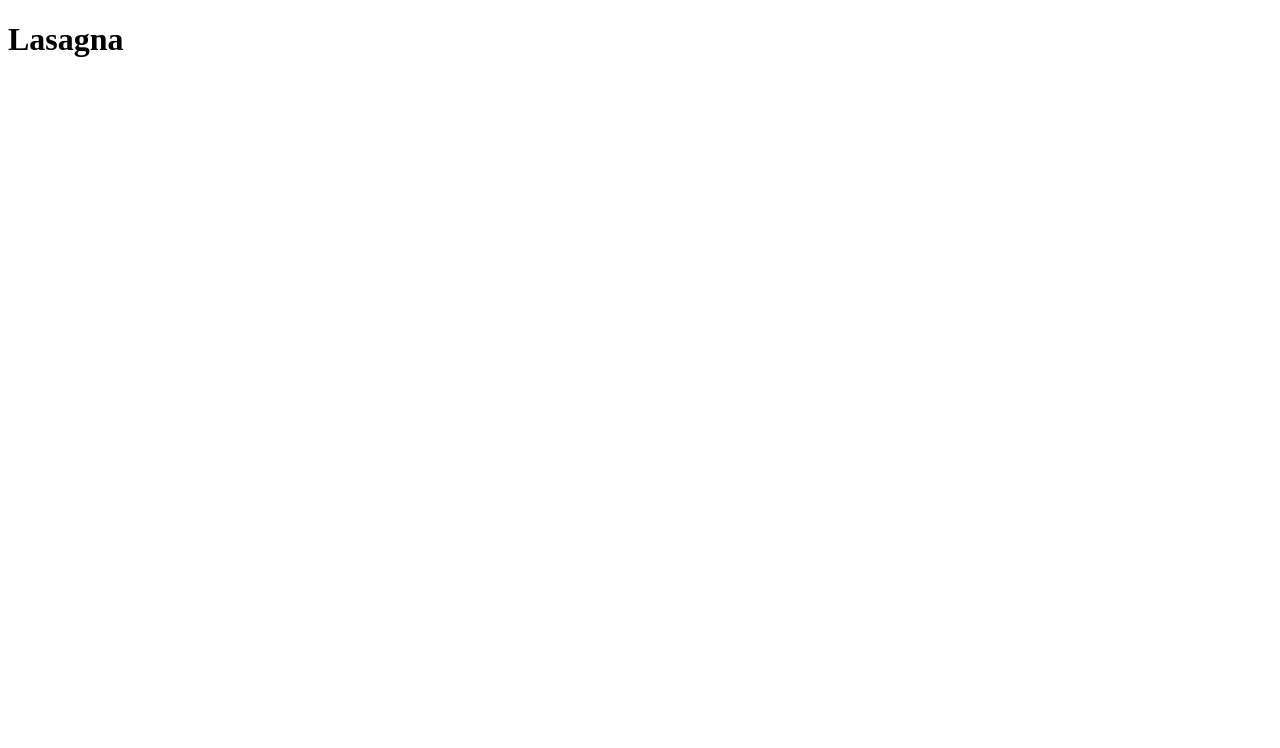
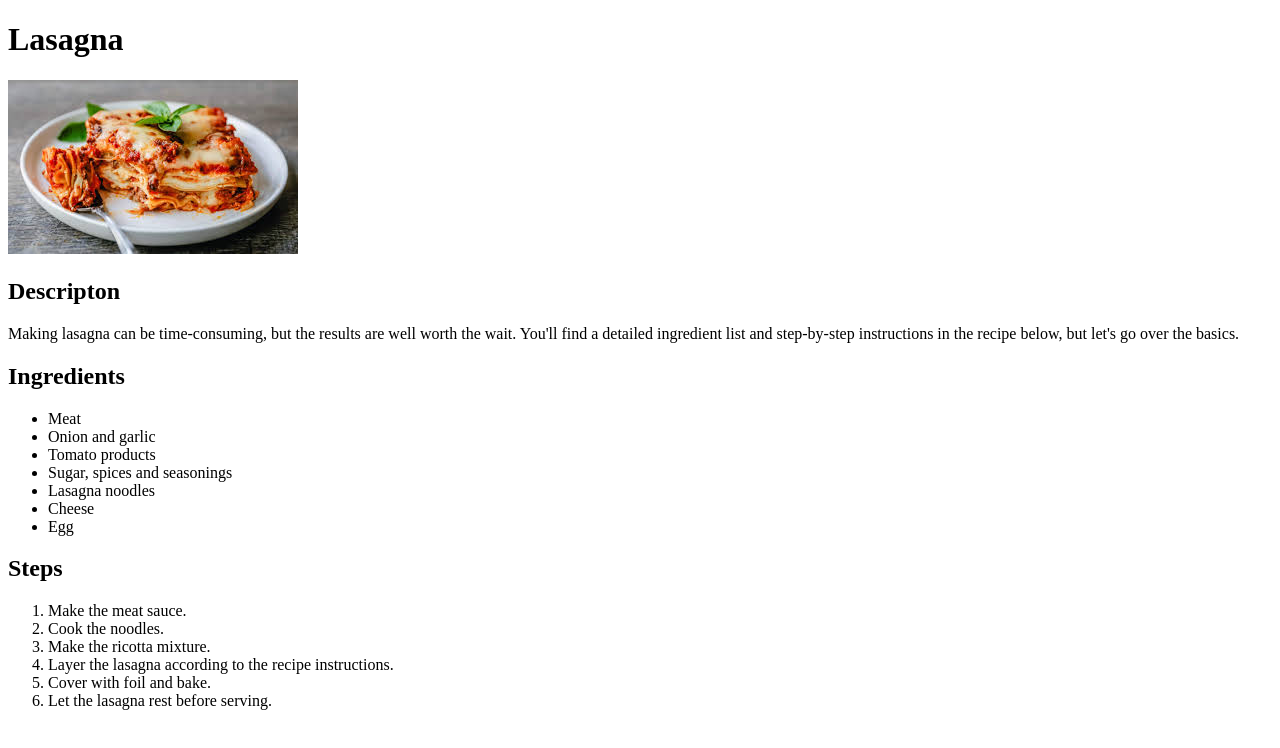
Before and after one commit to Adithya7979/odin-recipes, a plain HTML site: page recipes/lasagna.html in a window 1280 px wide. Drawn offline with Linux system fonts and the light colour scheme.

Commit message:
Add link of lasagna recipe page to index.html
Add image, description, ingredients and steps to lasagna recipe page

```diff
--- a/recipes/lasagna.html
+++ b/recipes/lasagna.html
@@ -6,5 +6,27 @@
     </head>
     <body>
         <h1>Lasagna</h1>
+        <img src="lasagna.jpeg">
+        <h2>Descripton</h2>
+        <p>Making lasagna can be time-consuming, but the results are well worth the wait. You'll find a detailed ingredient list and step-by-step instructions in the recipe below, but let's go over the basics.</p>
+        <h2>Ingredients</h2>
+        <ul>
+            <li>Meat</li>
+            <li>Onion and garlic</li>
+            <li>Tomato products </li>
+            <li>Sugar, spices and seasonings</li>
+            <li>Lasagna noodles</li>
+            <li>Cheese</li>
+            <li>Egg</li>
+        </ul>
+        <h2>Steps</h2>
+        <ol>
+            <li>Make the meat sauce.</li>
+            <li>Cook the noodles.</li>
+            <li>Make the ricotta mixture.</li>
+            <li>Layer the lasagna according to the recipe instructions.</li>
+            <li>Cover with foil and bake.</li>
+            <li>Let the lasagna rest before serving.</li>
+        </ol>
     </body>
 </html>
```
Also changed, not shown: index.html (+1 -0 lines), recipes/lasagna.jpeg (added).
